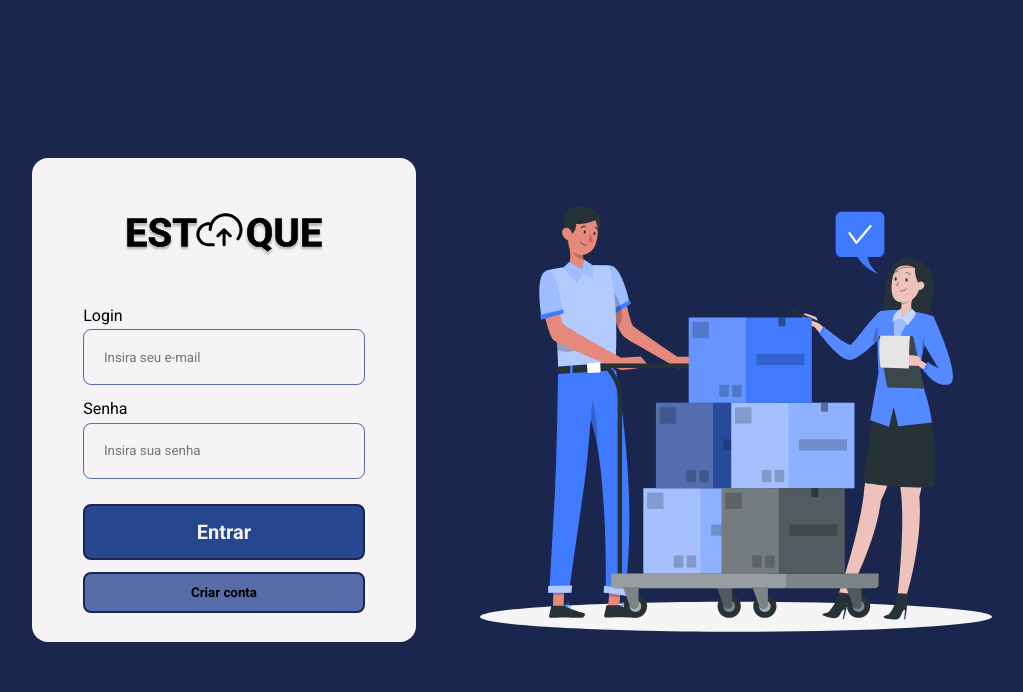
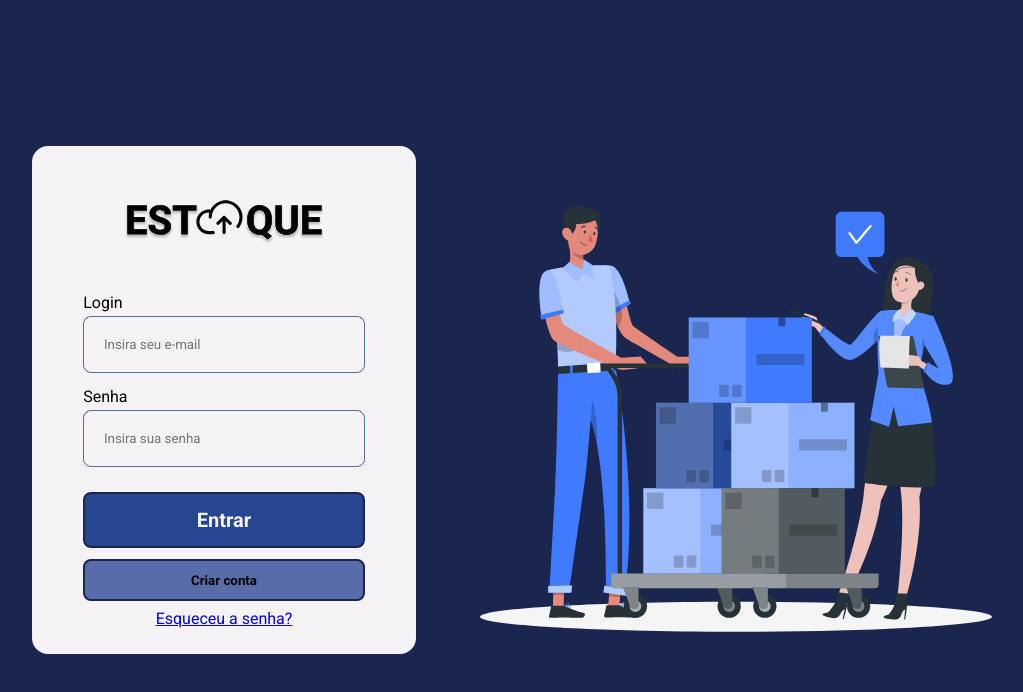
Before and after one commit to NathanMarques2001/Britaldo-Estoque, a React (Vite) app: page / in a window 1280 px wide. Shown: the top 692 px of the page, without its empty margins (128-1151 px from the left). Built offline with nearby package versions, Linux system fonts and the light colour scheme; no server answers.

Commit message:
link login

```diff
--- a/src/pages/login/index.jsx
+++ b/src/pages/login/index.jsx
@@ -1,6 +1,6 @@
 //bibliotecas
 import { useState } from 'react'
-import { useNavigate } from 'react-router-dom'
+import { Link, useNavigate } from 'react-router-dom'
 //componentes
 import { BotaoEscuro } from '../../components/button/botao-escuro'
 import ImgLogin from '../../assets/rafiki.svg'
@@ -84,6 +84,7 @@ export function Login() {
             <BotaoEscuro texto="Entrar" />
           </form>
           <button id='botao-criar-conta' onClick={e => navigate("/cadastro")}>Criar conta</button>
+          <Link to="/recuperar-senha">Esqueceu a senha?</Link>
         </div>
         <img src={ImgLogin} id="ImgLogin" />
       </div>
--- a/src/pages/login/style.css
+++ b/src/pages/login/style.css
@@ -52,7 +52,7 @@
   padding: 4%;
   border: 2px solid var(--background);
   border-radius: 8px;
-  margin: 4% 0 1% 0;
+  margin: 4% 0 3% 0;
   width: 100%;
   font-weight: bold;
 }
--- a/src/pages/recuperar-senha/index.jsx
+++ b/src/pages/recuperar-senha/index.jsx
@@ -13,15 +13,14 @@ export function RecuperarSenha() {
   const [email, setEmail] = useState('')
   const [loading, setLoading] = useState(false)
   const navigate = useNavigate()
-
+  const authService = new AuthService()
   //Função que envia o formulário
   function handleSubmit(event) {
     setLoading(true)
     event.preventDefault()
 
     if (validaEmail(email)) {
-      new AuthService()
-        .recuperarSenha(email)
+      authService.recuperarSenha(email)
         .then((response) => {
           console.log('Email enviado com sucesso')
           setEmail('')
--- a/src/pages/recuperar-senha/style.css
+++ b/src/pages/recuperar-senha/style.css
@@ -10,6 +10,7 @@
 
 #recoverPassword-img {
   width: 45%;
+  animation: elementoEsquerda 2s;
 }
 
 #recoverPassword-form {
@@ -18,6 +19,7 @@
   display: flex;
   flex-direction: column;
   border-radius: 8px;
+  animation: apareceForm 4s;
 }
 
 #recoverPassword-label {
@@ -78,3 +80,27 @@
   background-color: var(--cancelHover);
   cursor: pointer;
 }
+
+@keyframes elementoEsquerda {
+
+  from {
+      opacity: 0;
+      transform: translateX(-5%)
+  }
+
+  to {
+      opacity: 1;
+      transform: translateX(0)
+  }
+}
+
+@keyframes apareceForm {
+
+  from {
+      opacity: 0;
+  }
+
+  to {
+      opacity: 1;
+  }
+}
```
